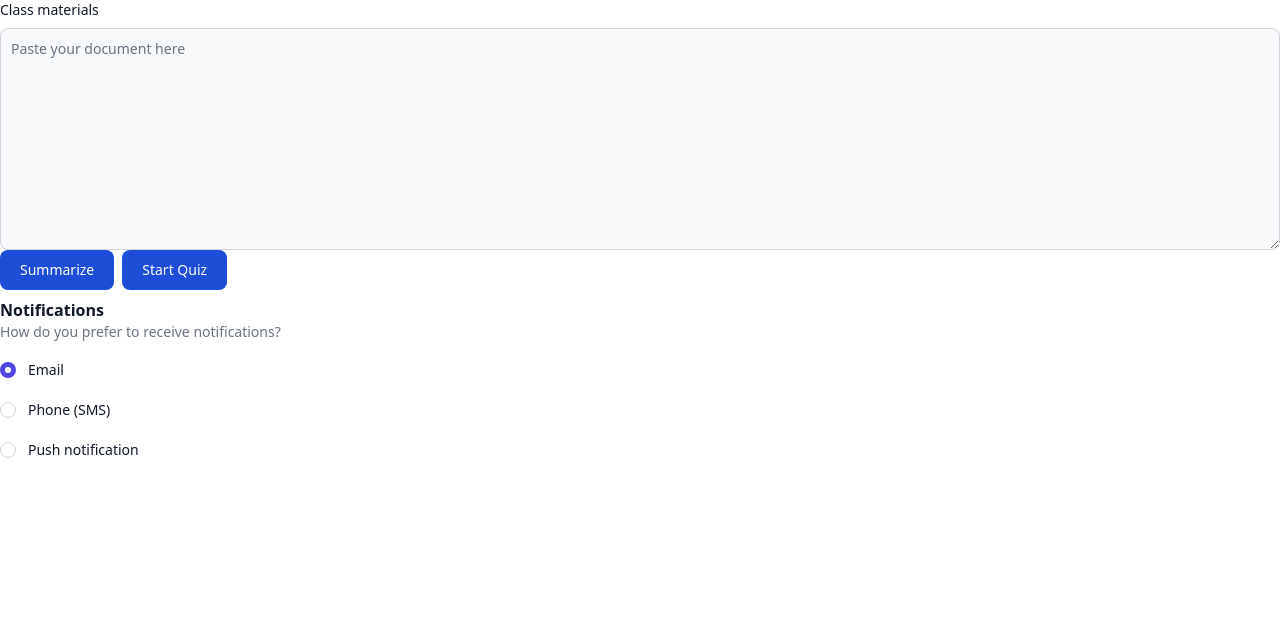
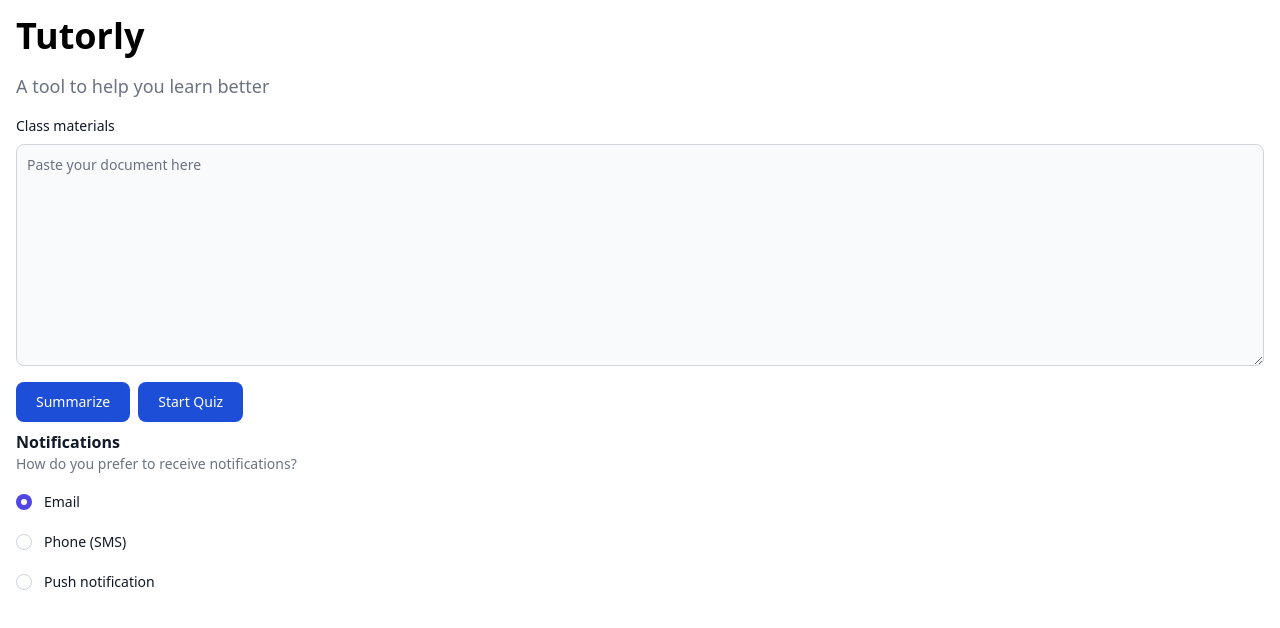
Before and after one commit to kharvd/tutors, a Next.js app: page / in a window 1280 px wide. Shown: the top 628 px of the page. Built offline with nearby package versions, Linux system fonts and the light colour scheme.

Commit message:
make it prettier

```diff
--- a/src/pages/index.tsx
+++ b/src/pages/index.tsx
@@ -37,7 +37,11 @@ export default function Home() {
   const [quiz, setQuiz] = useState<Quiz.Data | null>(null);
 
   return (
-    <main>
+    <main className="p-4">
+      <h2 className="text-4xl font-extrabold dark:text-white">Tutorly</h2>
+      <p className="my-4 text-lg text-gray-500">
+        A tool to help you learn better
+      </p>
       <label
         htmlFor="message"
         className="block mb-2 text-sm font-medium text-gray-900 dark:text-white"
@@ -54,6 +58,7 @@ export default function Home() {
       >
         {document}
       </textarea>
+      <div className="mt-4">
         <input
           type="button"
           value="Summarize"
@@ -73,6 +78,7 @@ export default function Home() {
             setQuiz(quiz);
           }}
         />
+      </div>
       {summary && (
         <div>
           Summary:
```
Lines whose indentation alone changed are shown as unchanged.
